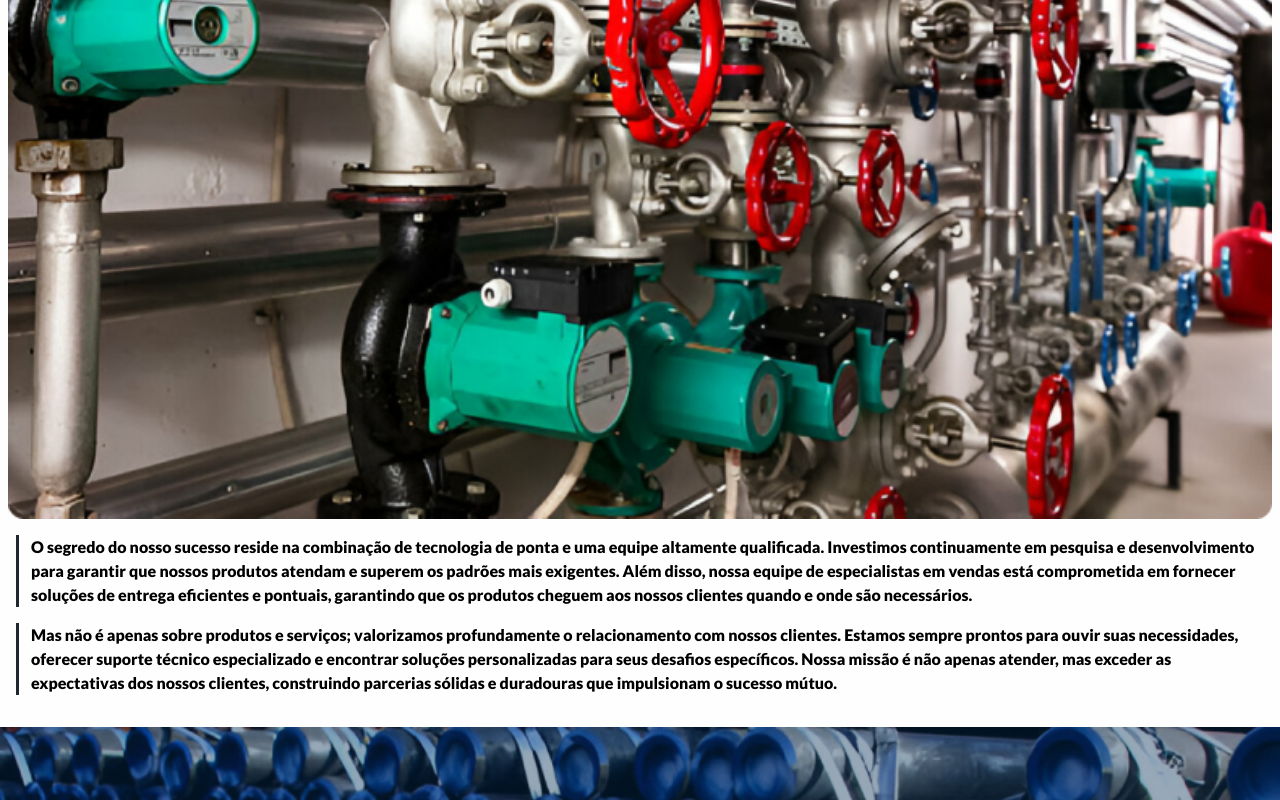
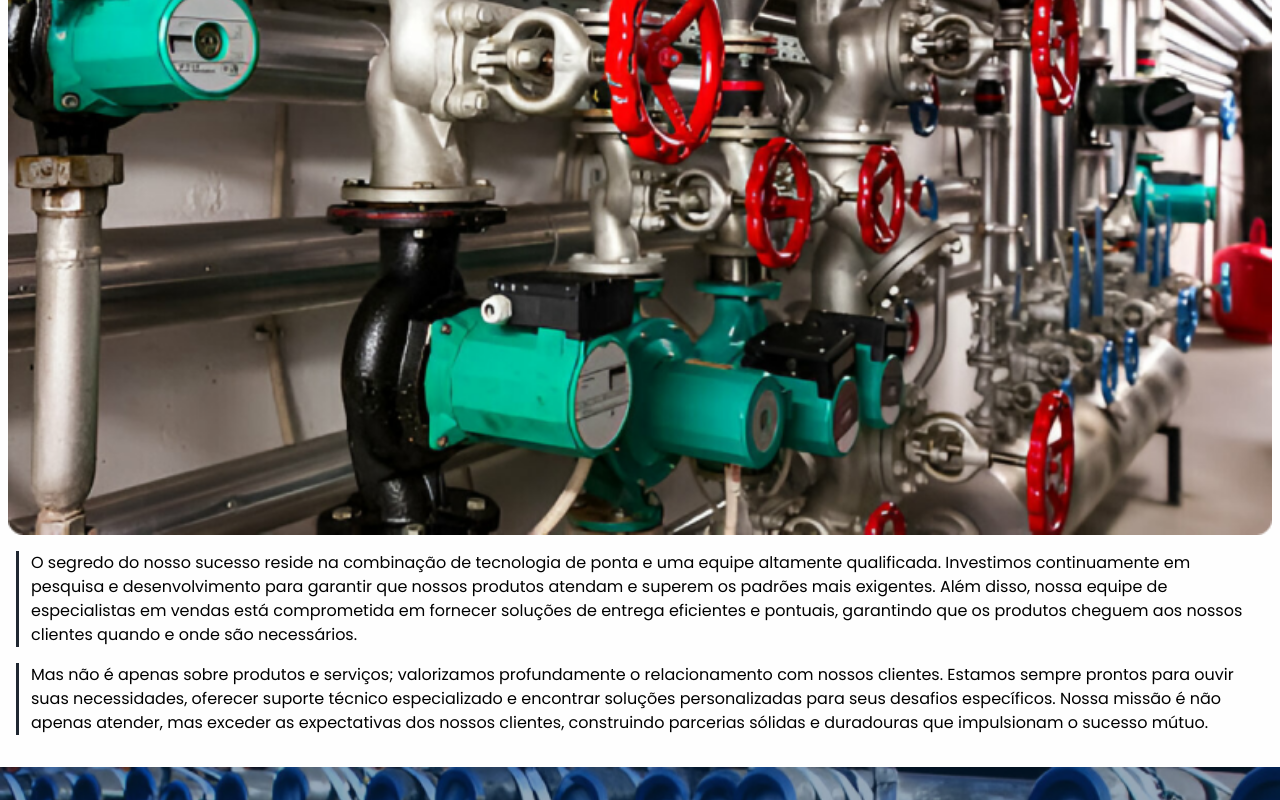
Before and after one commit to DevBrunomendoca/munod-dos-tubos, a Next.js app: page /aboutus in a window 1280 px wide. Shown: the part 2000-2800 px from the top of the page. Built offline with nearby package versions, Linux system fonts and the light colour scheme.

Commit message:
style: update style

```diff
--- a/src/app/aboutus/page.tsx
+++ b/src/app/aboutus/page.tsx
@@ -3,11 +3,17 @@ import Paragraph from "@/components/Paragraph";
 import SecondTitle from "@/components/SecondTitle";
 import Title from "@/components/Title";
 import Image from "next/image";
+import { Poppins } from "next/font/google";
+
+const poppins = Poppins({
+  weight: ["400"],
+  subsets: ["latin"],
+});
 
 const About = () => {
   return (
     <>
-      <section>
+      <section className="relative">
         <Image
           width={0}
           height={0}
@@ -17,7 +23,7 @@ const About = () => {
           src="/banner-about.png"
           className="object-cover"
         />
-        <div className="flex flex-col items-start justify-center gap-4 px-2 absolute -top-16  h-full">
+        <div className="absolute top-4 flex flex-col items-start justify-center gap-4 px-2 h-full">
           <Title textTitle="Quem Somos, Conheça Nossa História:" />
           <Paragraph
             textParagraph="Nosso foco primordial reside na excelência, tanto em termos de produtos quanto de serviços."
@@ -25,7 +31,7 @@ const About = () => {
           />
         </div>
       </section>
-      <section className="px-2 py-4 ">
+      <section className="px-2 pt-8 pb-4 ">
         <div className="flex flex-col items-start gap-4">
           <SecondTitle
             textSecondTitle="A MELHOR SOLUÇÃO EM TUBOS, CONEXÕES E VÁLVULAS"
@@ -45,7 +51,10 @@ const About = () => {
           />
         </div>
         <div className="px-2 py-4 flex flex-col gap-4">
-          <p style={{ borderLeft: "3px solid #1F2731" }} className="pl-3">
+          <p
+            style={{ borderLeft: "3px solid #1F2731" }}
+            className={`pl-3 ${poppins.className}`}
+          >
             O segredo do nosso sucesso reside na combinação de tecnologia de
             ponta e uma equipe altamente qualificada. Investimos continuamente
             em pesquisa e desenvolvimento para garantir que nossos produtos
@@ -54,7 +63,10 @@ const About = () => {
             soluções de entrega eficientes e pontuais, garantindo que os
             produtos cheguem aos nossos clientes quando e onde são necessários.
           </p>
-          <p style={{ borderLeft: "3px solid #1F2731" }} className="pl-3">
+          <p
+            style={{ borderLeft: "3px solid #1F2731" }}
+            className={`pl-3 ${poppins.className}`}
+          >
             Mas não é apenas sobre produtos e serviços; valorizamos
             profundamente o relacionamento com nossos clientes. Estamos sempre
             prontos para ouvir suas necessidades, oferecer suporte técnico
```
